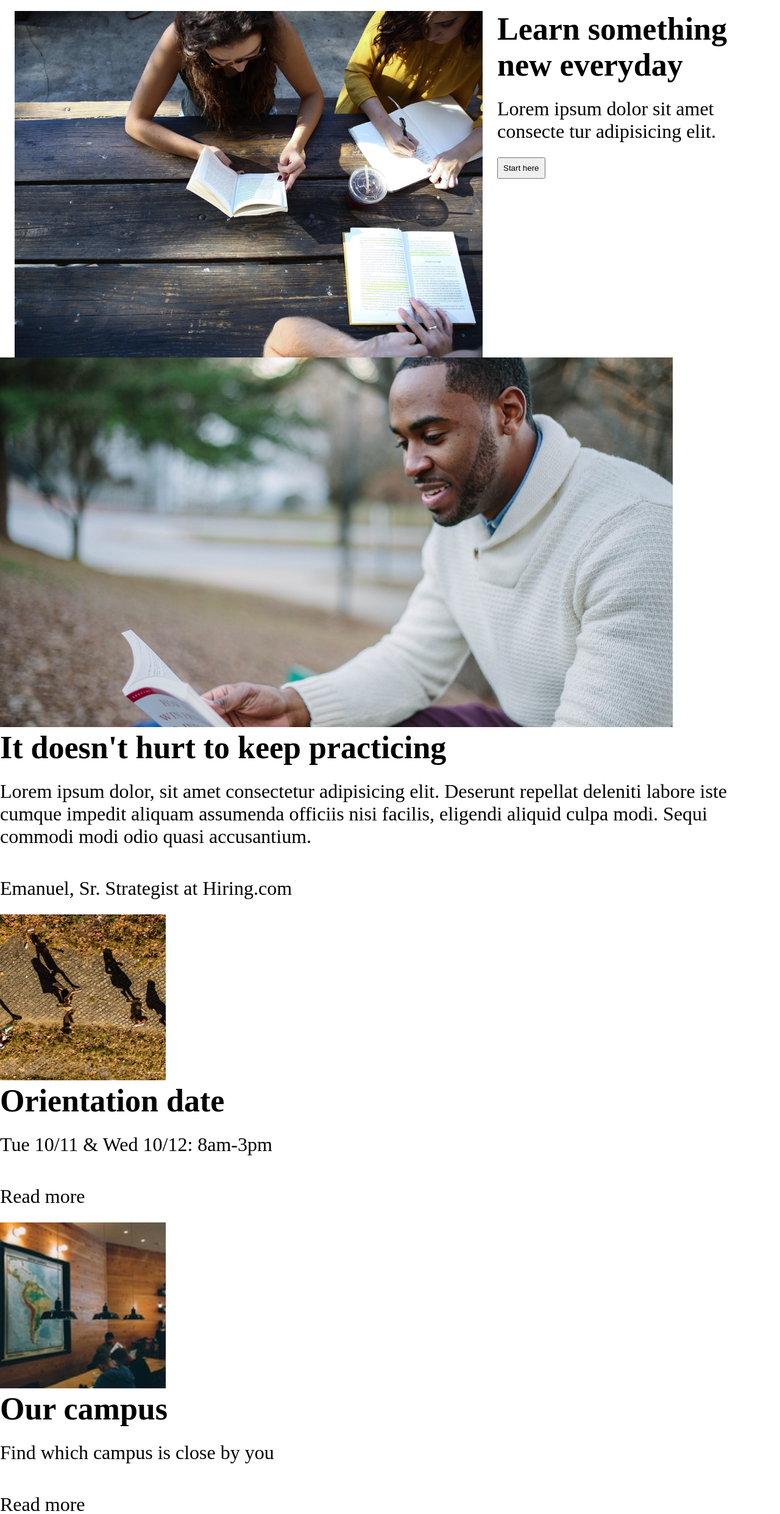
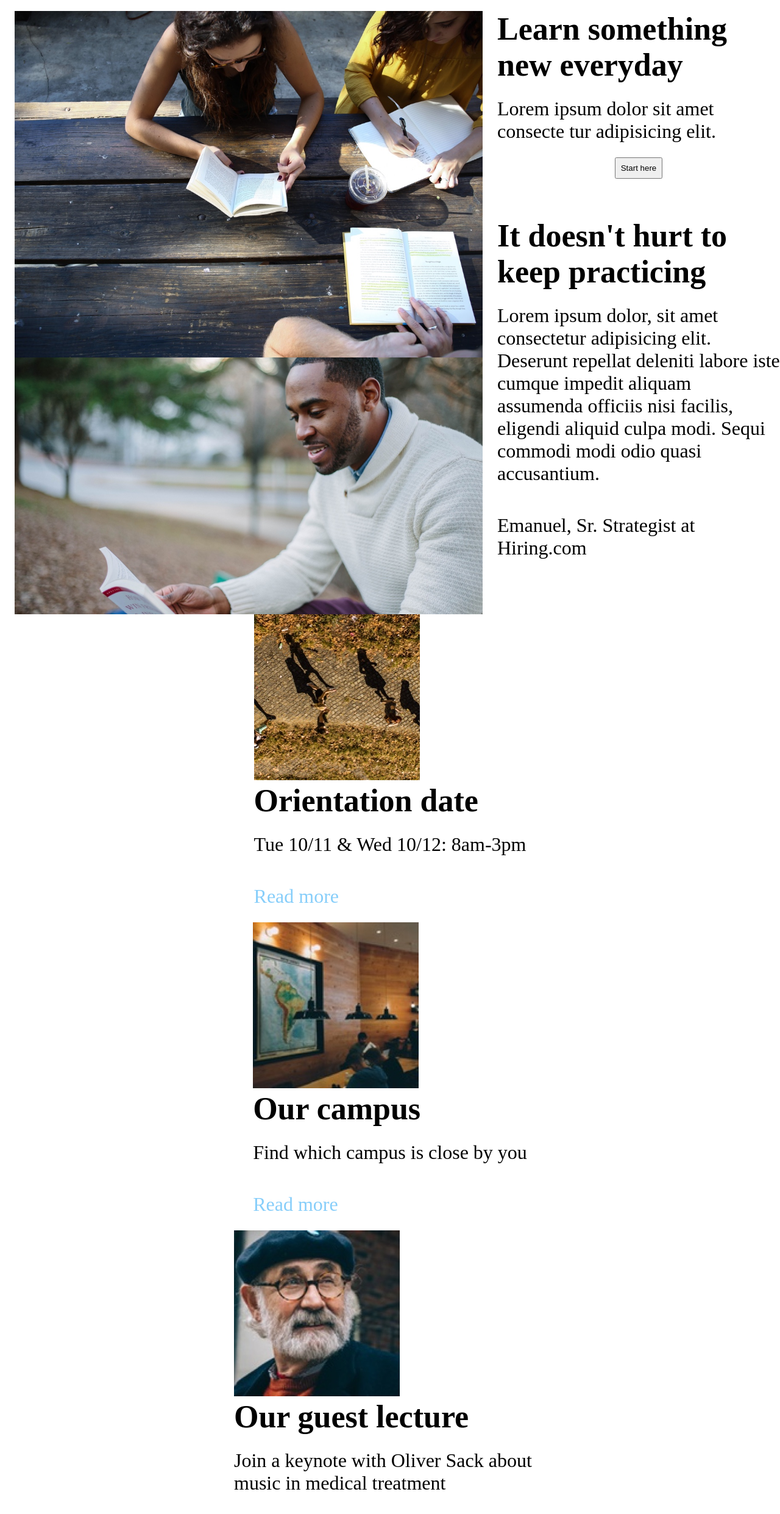
Before and after one commit to NikkiKal/ColmarAcademy, a plain HTML site: page index.html in a window 1280 px wide. Shown: the part 78-2560 px from the top of the page at 61% size. Drawn offline with Linux system fonts and the light colour scheme.

Commit message:
add resourses

```diff
--- a/resourses/style.css
+++ b/resourses/style.css
@@ -1,6 +1,7 @@
 * {
     margin: 0;
 }
+
 nav {
     display: flex;
     height: 64px;
@@ -13,7 +14,6 @@ nav {
     overflow: hidden;
 
 }
-
 
 nav ul {
 
@@ -29,7 +29,7 @@ nav li {
 
 }
 
-.banner {
+section {
     padding-top: 32px;
     padding-bottom: 32px;
 
@@ -43,8 +43,10 @@ nav li {
 }
 
 .start {
-    display: flexbox;
-    align-content: center;
+    display: grid;
+    justify-self: center;
+    align-self: center;
+    justify-items: center;
 }
 
 h1 {
@@ -62,3 +64,31 @@ button {
     padding: 8px;
 
 }
+
+
+.infopic {
+    width: 60%;
+    padding-left: 24px;
+    padding-right: 24px;
+    float: left;
+}
+
+.blue {
+    color: lightskyblue;
+}
+
+.infocards {
+    display: grid;
+    width: 40%;
+    justify-self: center;
+    align-self: center;
+    justify-items: center;
+
+}
+
+.infocardpics {
+    float: left;
+    width: 35%;
+    height: auto;
+    padding: 16px 16px;
+}
```
